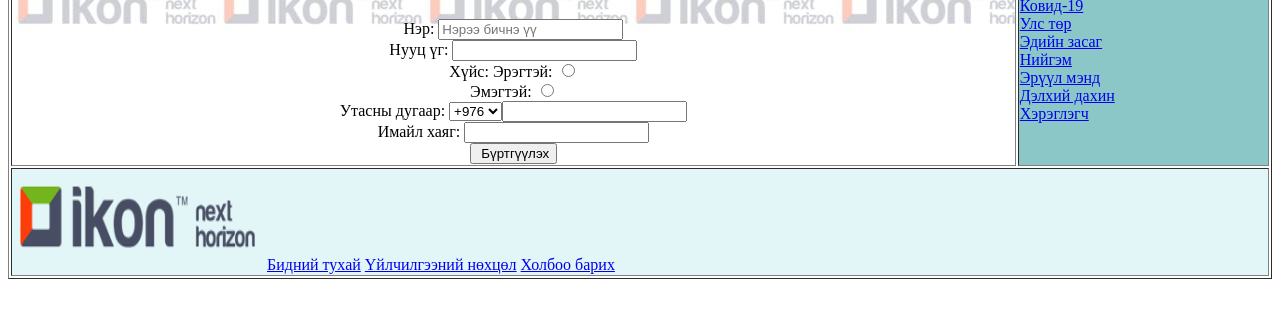
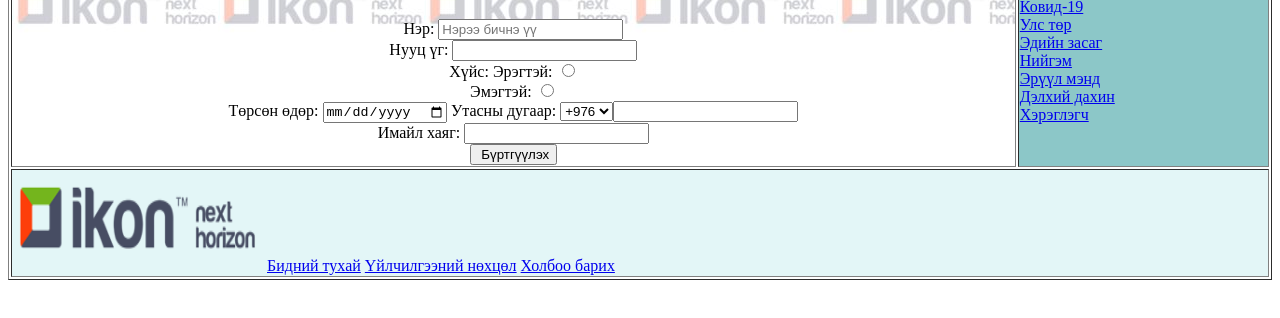
Before and after one commit to Shinebayar12/shinebayar12.github.io, a plain HTML site: page lab 2/burtgel.html in a window 1280 px wide. Shown: the part 202-520 px from the top of the page. Drawn offline with Linux system fonts and the light colour scheme.

Commit message:
Update burtgel.html

```diff
--- a/lab 2/burtgel.html
+++ b/lab 2/burtgel.html
@@ -24,6 +24,8 @@
 					Хүйс:
 					Эрэгтэй: <input type="radio" name="Хүйс" value="эр"><br>
 					Эмэгтэй: <input type="radio" name="Хүйс" value="эм"><br>
+					<label for="birthday">Төрсөн өдөр:</label>
+  					<input type="date" id="birthday" name="birthday">
 					Утасны дугаар:
 					<select name="Дугаар">
 						<option value="+976">+976</option>
```
